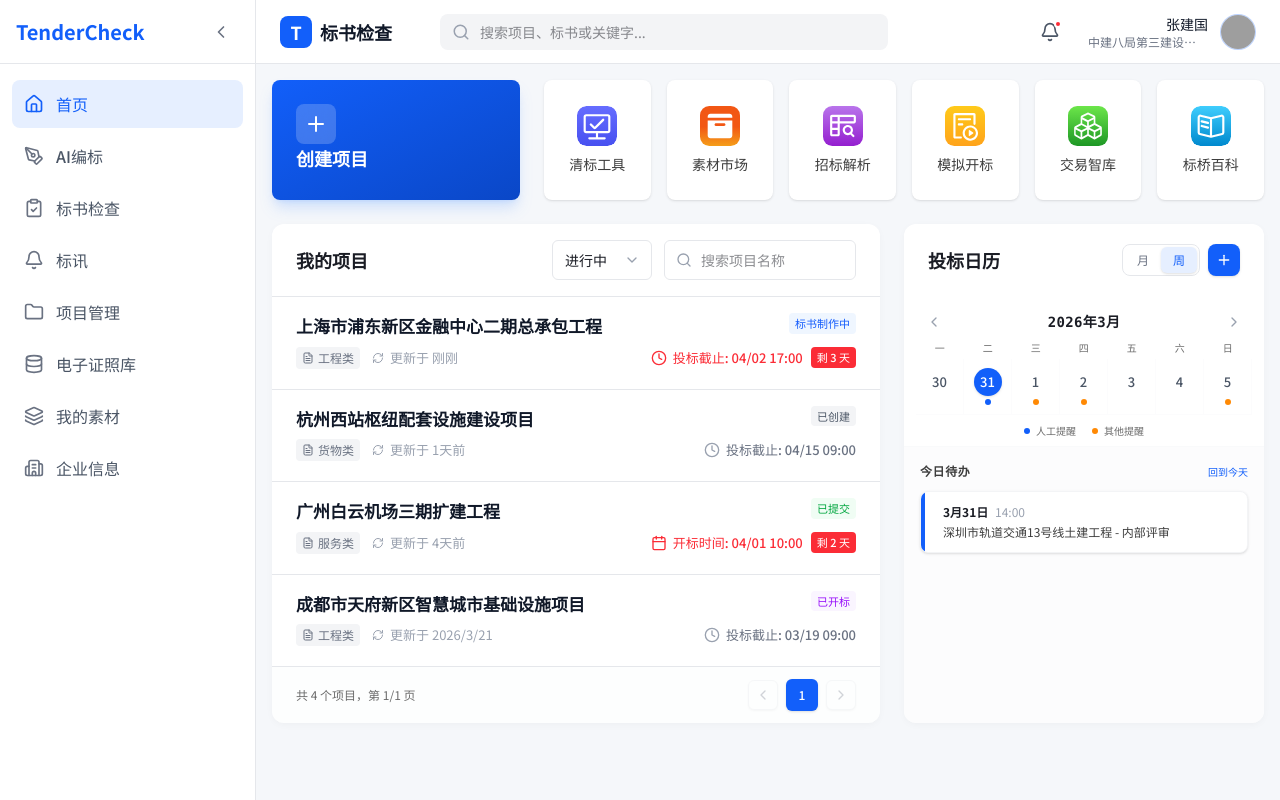
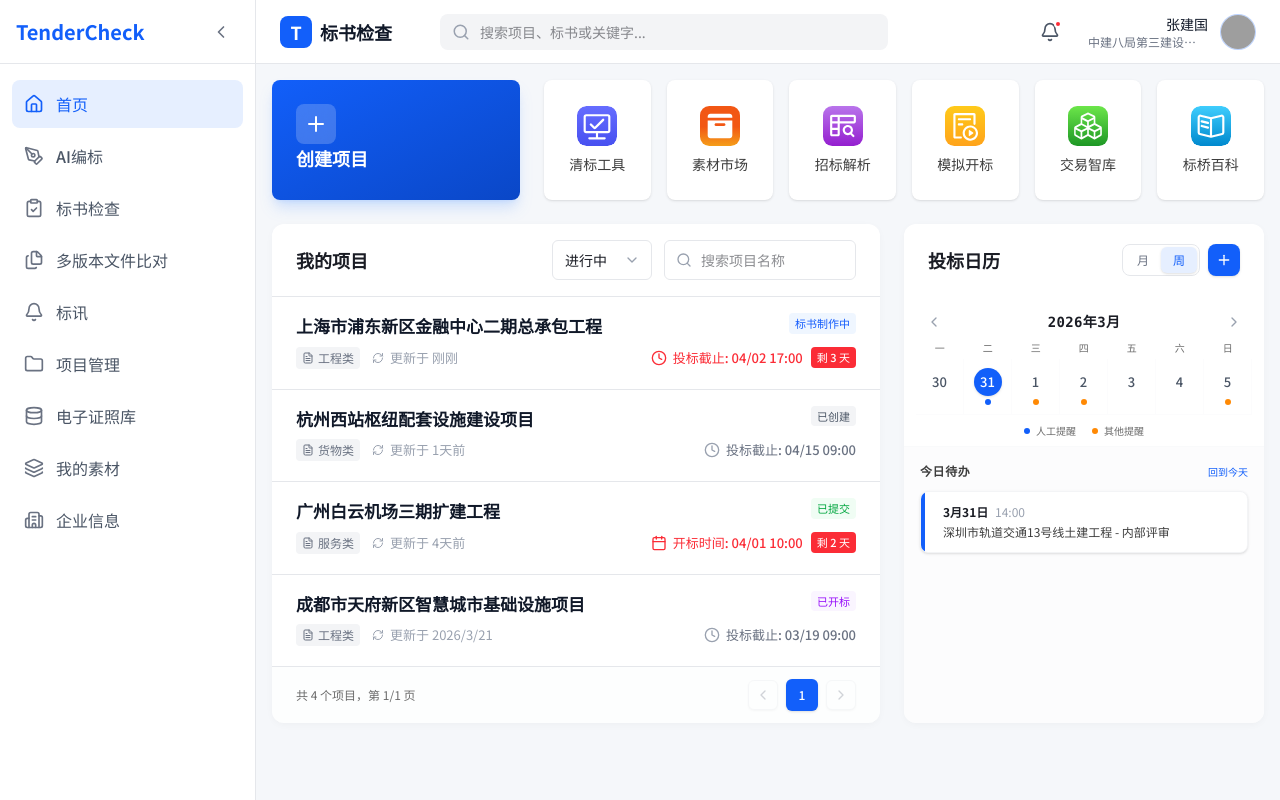
Before and after one commit to lalashina78-rgb/biaoshujiancha, a React (Vite) app: page / in a window 1280 px wide. Built offline with nearby package versions, Linux system fonts and the light colour scheme; grey boxes are pictures that could not be loaded.

Commit message:
feat(sidebar): Add multi-version file comparison link
Introduces a new navigation item in the sidebar for "多版本文件比对" (multi-version file comparison), linking to an external application.

```diff
--- a/src/components/Layout/Sidebar.tsx
+++ b/src/components/Layout/Sidebar.tsx
@@ -10,7 +10,8 @@ import {
   Layers,
   Building2,
   ChevronLeft,
-  ChevronRight
+  ChevronRight,
+  Files
 } from 'lucide-react';
 
 interface SidebarProps {
@@ -27,6 +28,7 @@ export const Sidebar: React.FC<SidebarProps> = ({ collapsed, onToggle }) => {
     { id: 'home', icon: Home, label: '首页', path: '/' },
     { id: 'ai-bid', icon: PenTool, label: 'AI编标', path: '/ai-bid' },
     { id: 'check', icon: ClipboardCheck, label: '标书检查', path: '/check' },
+    { id: 'compare', icon: Files, label: '多版本文件比对', path: 'https://newbidui.graybruce.cn/', isExternal: true },
     { id: 'news', icon: Bell, label: '标讯', path: '/news' },
     { id: 'projects', icon: Folder, label: '项目管理', path: '/projects' },
     { id: 'certificates', icon: Database, label: '电子证照库', path: '/certificates' },
@@ -34,7 +36,8 @@ export const Sidebar: React.FC<SidebarProps> = ({ collapsed, onToggle }) => {
     { id: 'company', icon: Building2, label: '企业信息', path: '/company' },
   ];
 
-  const isPathActive = (itemPath: string) => {
+  const isPathActive = (itemPath: string, isExternal?: boolean) => {
+    if (isExternal) return false;
     if (itemPath === '/') {
       return location.pathname === '/';
     }
@@ -66,11 +69,17 @@ export const Sidebar: React.FC<SidebarProps> = ({ collapsed, onToggle }) => {
       <nav className="flex-1 py-4 px-3 space-y-1">
         {menuItems.map((item) => {
           const Icon = item.icon;
-          const isActive = isPathActive(item.path);
+          const isActive = isPathActive(item.path, item.isExternal);
           return (
             <button
               key={item.id}
-              onClick={() => navigate(item.path)}
+              onClick={() => {
+                if (item.isExternal) {
+                  window.open(item.path, '_blank');
+                } else {
+                  navigate(item.path);
+                }
+              }}
               className={`w-full flex items-center ${collapsed ? 'justify-center' : 'justify-start'} px-3 py-3 rounded-lg transition-colors ${
                 isActive ? 'bg-brand-light text-brand' : 'text-gray-600 hover:bg-gray-100 hover:text-gray-900'
               }`}
```
